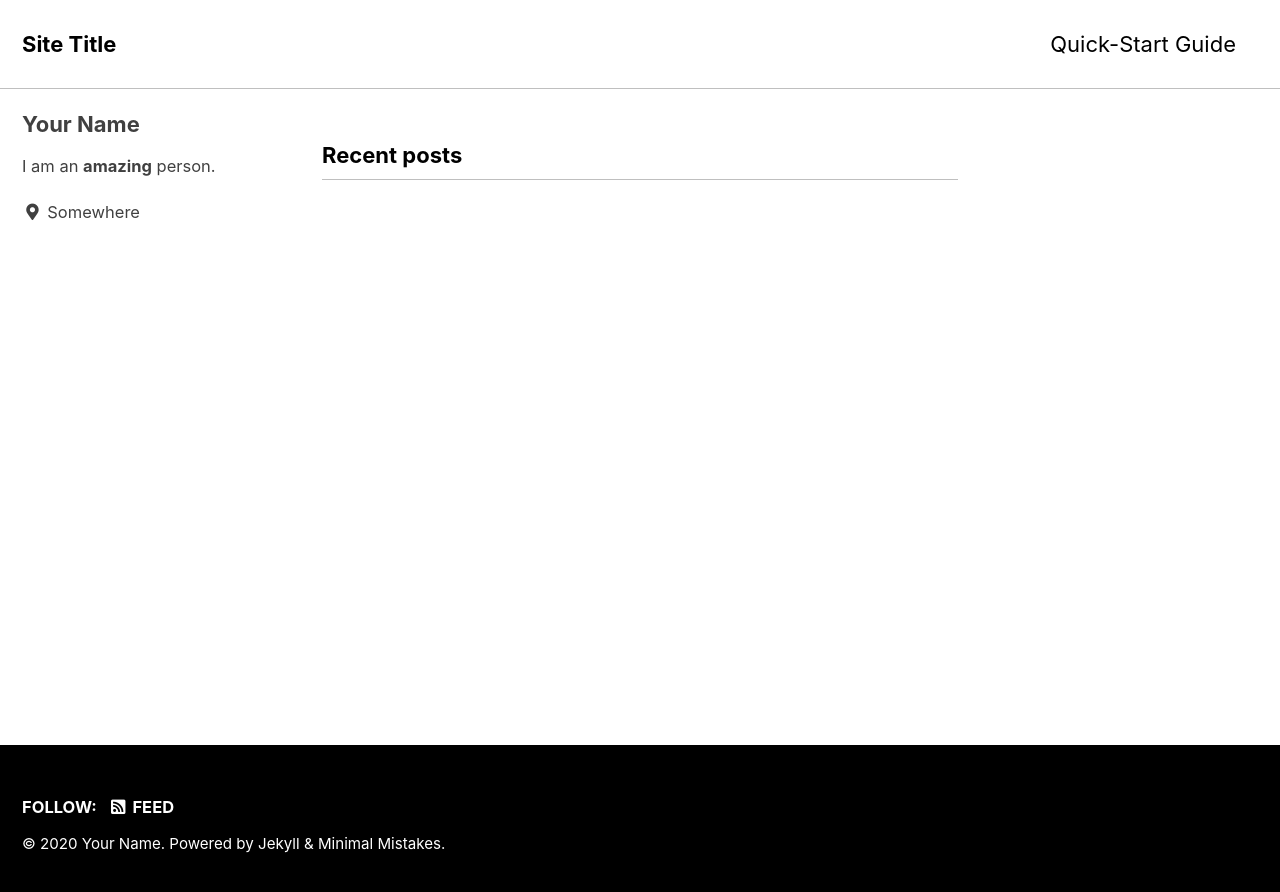
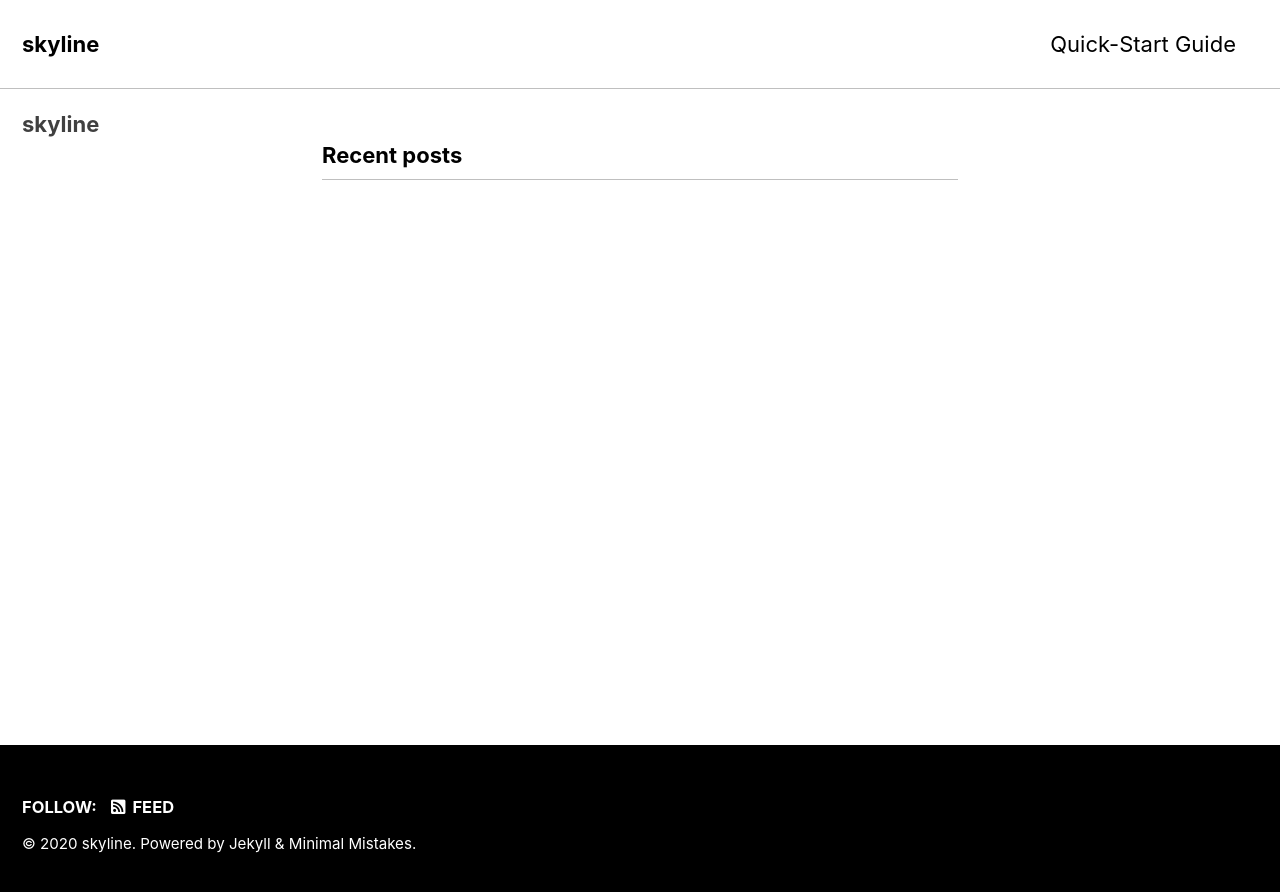
Before and after one commit to skyline3417/skyline3417.github.io, a Jekyll site: the page built from index.html, in a window 1280 px wide. Shown: the top 892 px of the page. Built offline with Jekyll 4.4.1, drawn with Linux system fonts in a browser that asks for light colours; cached includes are drawn as plain includes; the list of posts is cut into pages by our own code.

Commit message:
기본 세팅

```diff
--- a/_config.yml
+++ b/_config.yml
@@ -16,11 +16,11 @@ minimal_mistakes_skin    : "contrast" # "air", "aqua", "contrast", "dark", "dirt
 
 # Site Settings
 locale                   : "en-US"
-title                    : "Site Title"
-title_separator          : "-"
+title                    : "skyline"
+title_separator          :
 subtitle                 : # site tagline that appears below site title in masthead
-name                     : "Your Name"
-description              : "An amazing website."
+name                     : "skyline"
+description              :
 url                      : "skyline3417.github.io"
 baseurl                  : # the subpath of your site, e.g. "/blog"
 repository               : # GitHub username/repo-name e.g. "mmistakes/minimal-mistakes"
@@ -93,10 +93,10 @@ analytics:
 
 # Site Author
 author:
-  name             : "Your Name"
+  name             : "skyline"
   avatar           : # path of avatar image, e.g. "/assets/images/bio-photo.jpg"
-  bio              : "I am an **amazing** person."
-  location         : "Somewhere"
+  bio              :
+  location         :
   email            :
   links:
     - label: "Email"
```
